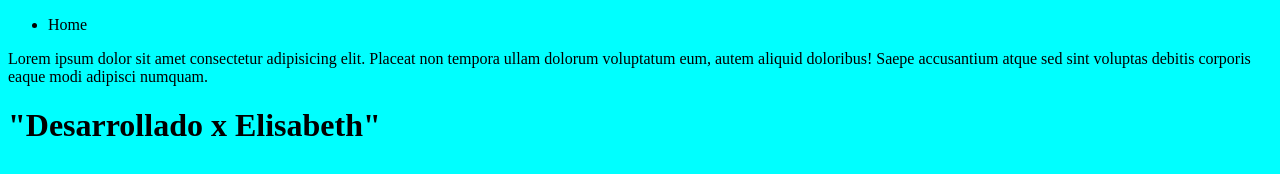
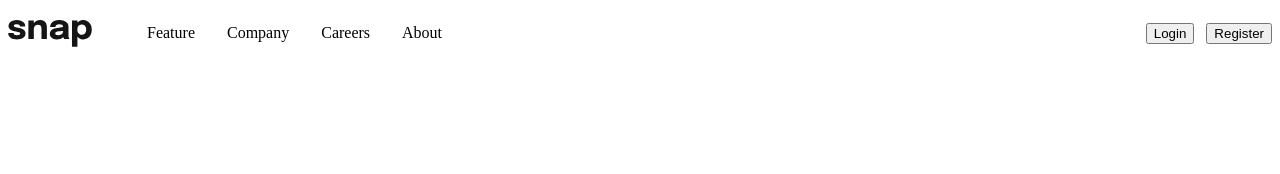
Before and after one commit to mario-cartagena/workshop-2, a website built with webpack: page src/index.html in a window 1280 px wide. Built offline with nearby package versions, Linux system fonts and the light colour scheme.

Commit message:
estructura de la barra de navegacion

```diff
--- a/src/assets/css/style.scss
+++ b/src/assets/css/style.scss
@@ -1,3 +1,27 @@
-body{
-    background-color: aqua;
+
+.header{
+    &__nav{
+        display: flex;
+        justify-content: space-between;
+    }
+    &__left{
+        display: flex;
+        align-items: center;
+        gap: 15px;
+    }
+    &__logo{
+        display: flex;
+        align-items: center;
+    }
+    &__list{
+        display: flex;
+        justify-content: center;
+        gap: 2rem;
+        list-style: none;
+    }
+    &__right{
+        display: flex;
+    align-items: center;
+    gap: 12px;
+    }
 }
--- a/src/index.html
+++ b/src/index.html
@@ -4,22 +4,27 @@
     <meta charset="UTF-8">
     <meta http-equiv="X-UA-Compatible" content="IE=edge">
     <meta name="viewport" content="width=device-width, initial-scale=1.0">
+    <link rel="shortcut icon" href="./assets/img/favicon-32x32.png" type="image/x-icon">
+    <link rel="stylesheet" href="./assets/css/style.css">
     <title>Snap</title>
 </head>
 <body>
-    <header>
-        <nav>
-            <ul>
-                <li>Home</li>
-            </ul>
+    <header class="header">
+        <nav class="header__nav">
+            <div class="header__left">
+                <a href="#" class="header__logo"><img src="./assets/img/logo.svg" alt="" srcset=""></a>
+                <ul class="header__list">
+                    <li>Feature</li>
+                    <li>Company</li>
+                    <li>Careers</li>
+                    <li>About</li>
+                </ul>
+            </div>
+            <div class="header__right">
+                <button>Login</button>
+                <button>Register</button>
+            </div>
         </nav>
     </header>
-
-    <p>Lorem ipsum dolor sit amet consectetur adipisicing elit. Placeat non tempora ullam dolorum voluptatum eum, autem aliquid doloribus! Saepe accusantium atque sed sint voluptas debitis corporis eaque modi adipisci numquam.</p>
-    <header>
-    </header>
-    <main>
-        <h1>"Desarrollado x Elisabeth"</h1>
-    </main>
 </body>
 </html>
```
Also changed, not shown: src/assets/css/style.css, 1 other file.
